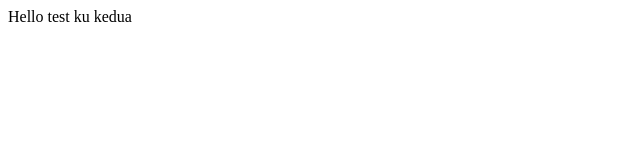
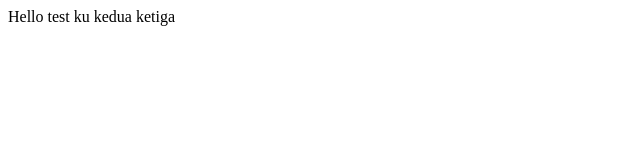
Before and after one commit to auzty/aapanel-autodeploytest, a plain HTML site: page index.html in a window 1280 px wide. Shown: the full height of the page, 0-640 px from the left. Drawn offline with Linux system fonts and the light colour scheme.

Commit message:
jajal after fixing

```diff
--- a/index.html
+++ b/index.html
@@ -1,5 +1,5 @@
 <html>
     <body>
-        Hello test ku kedua
+        Hello test ku kedua ketiga
     </body>
 </html>
```
